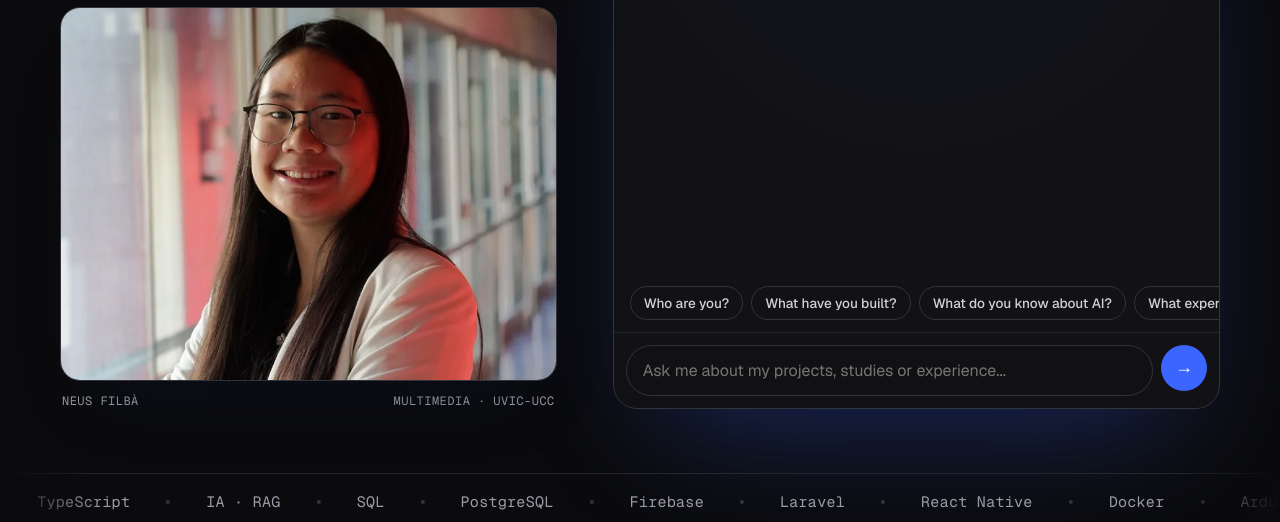
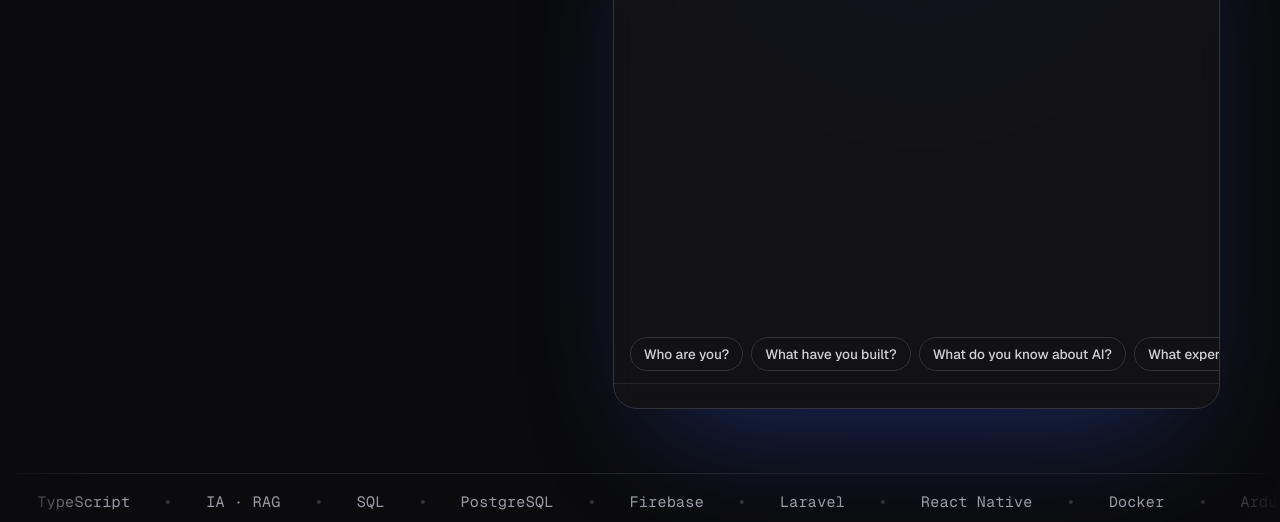
Before and after one commit to Yian2/portfoli-chatbot, a plain HTML site: page index.html in a window 1280 px wide. Shown: the part 278-800 px from the top of the page. Drawn offline with nearby package versions, Linux system fonts and the light colour scheme.

Commit message:
Add files via upload

```diff
--- a/index.html
+++ b/index.html
@@ -62,7 +62,6 @@
 <meta itemprop="jobTitle" content="Desenvolupadora web, apps i IA aplicada">
 <meta itemprop="url" content="https://neusfilba.com/">
 <p class="lede" data-i18n="hero.lede2" itemprop="description">Desenvolupo webs, apps i solucions amb IA. En lloc de llegir un currículum, pregunta'm el que vulguis.</p>
-<figure class="hero-photo"><div class="photo-card"><img src="assets/img/neus.webp" alt="Neus Filbà, desenvolupadora web, apps i IA aplicada" width="800" height="1000" fetchpriority="high"></div><figcaption class="photo-cap"><span>Neus Filbà</span><span data-i18n="cap.role">Multimèdia · UVic-UCC</span></figcaption></figure>
 </div>
 
 <div class="chat" id="chat">
@@ -74,9 +73,6 @@
 <div class="chat-log" id="chat-log" aria-live="polite"><div class="msg bot"><span>Hola! Sóc la Neus. Bé, una versió amb IA de mi. Pregunta'm pels meus projectes, les tecnologies que faig servir o la meva experiència.</span></div></div>
 <div class="chips" id="chips"></div>
 <form class="chat-form" id="chat-form" autocomplete="off">
-<label for="chat-input" class="sr" data-i18n="chat.label">Escriu una pregunta</label>
-<input id="chat-input" name="q" maxlength="400" data-i18n-ph="chat.ph" placeholder="Pregunta'm sobre els meus projectes, estudis o experiència...">
-<button class="send" type="submit" aria-label="Enviar">→</button>
 </form>
 </div>
 </section>
```
